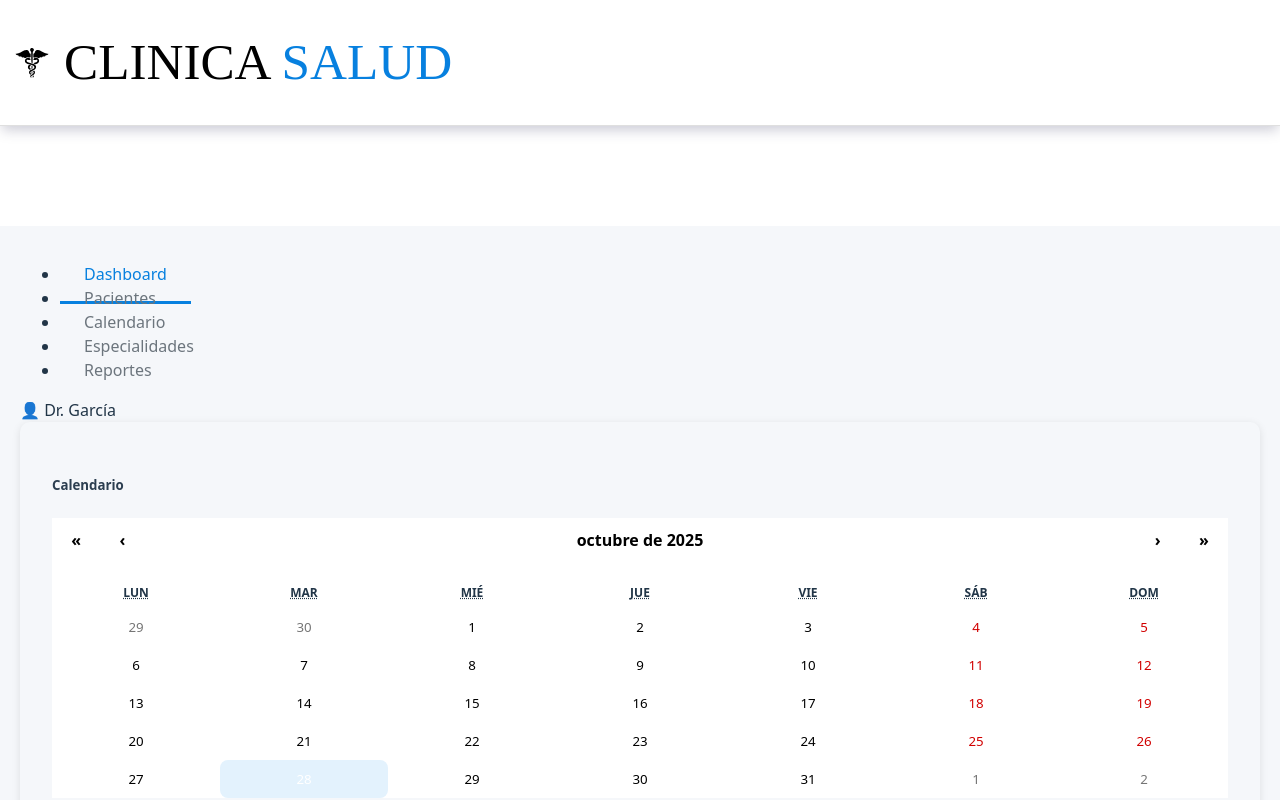
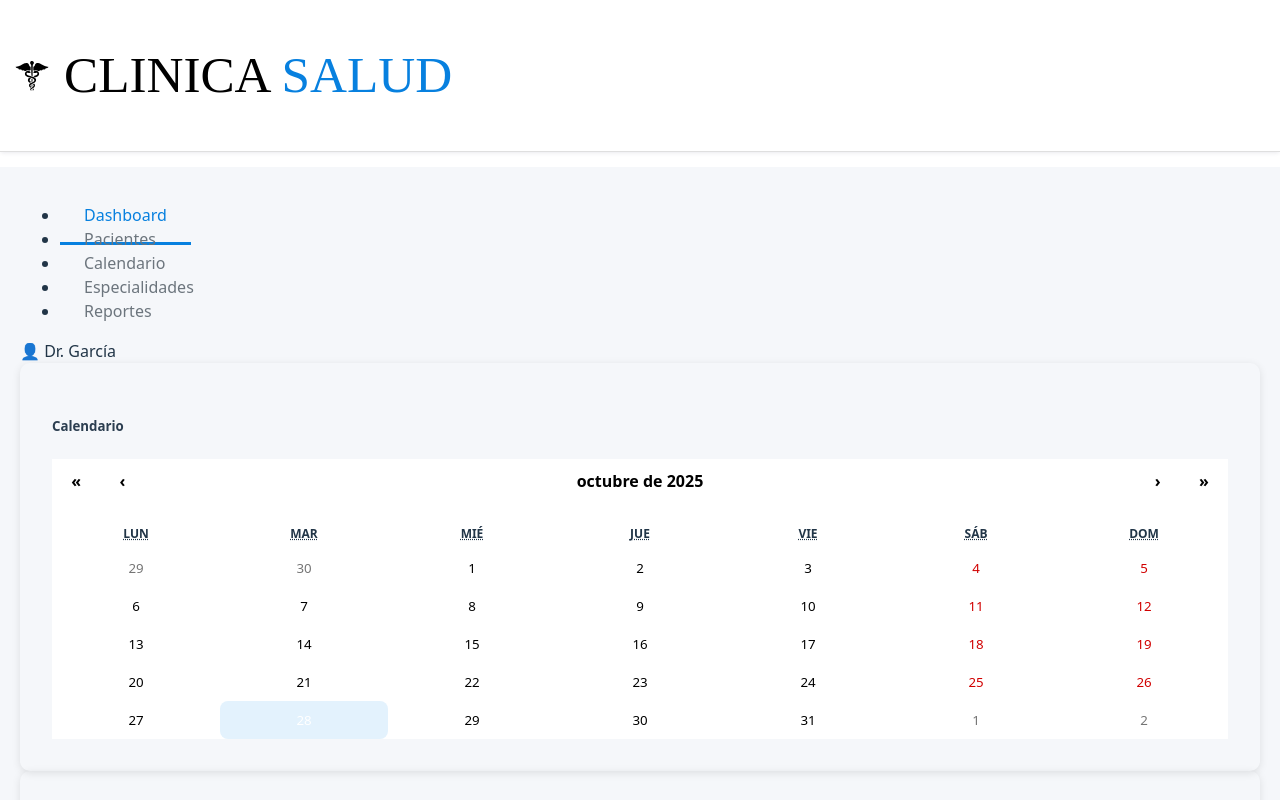
Before and after one commit to anitsako/tf-met-sist-2, a React (Vite) app in the folder frontend/: page /dashboard in a window 1280 px wide. Shown: the top 800 px of the page. Built offline with nearby package versions, Linux system fonts and the light colour scheme.

Commit message:
Se agrego version mas compacta en el Dashboard

```diff
--- a/frontend/src/index.css
+++ b/frontend/src/index.css
@@ -86,3 +86,10 @@ button:focus-visible {
   height: auto;
   color: #0780df;
 }
+
+ /* Versión más compacta del header (para el dashboard) */
+.header-compact {
+  margin-bottom: 15px !important;
+  box-shadow: rgba(50, 50, 93, 0.1) 0px 2px 4px -1px; /* sombra más sutil */
+  padding: 0.8rem 0;
+  }
```
